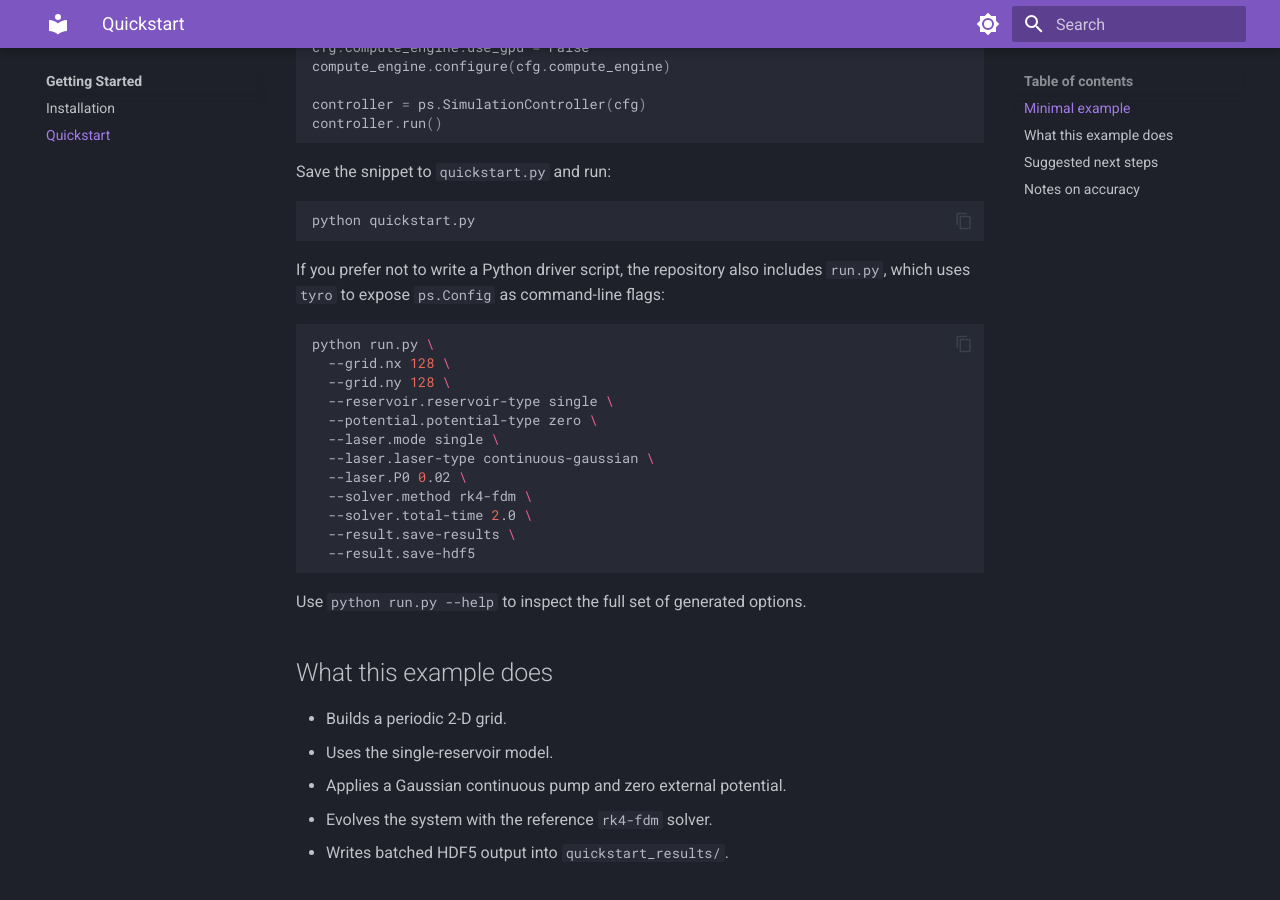
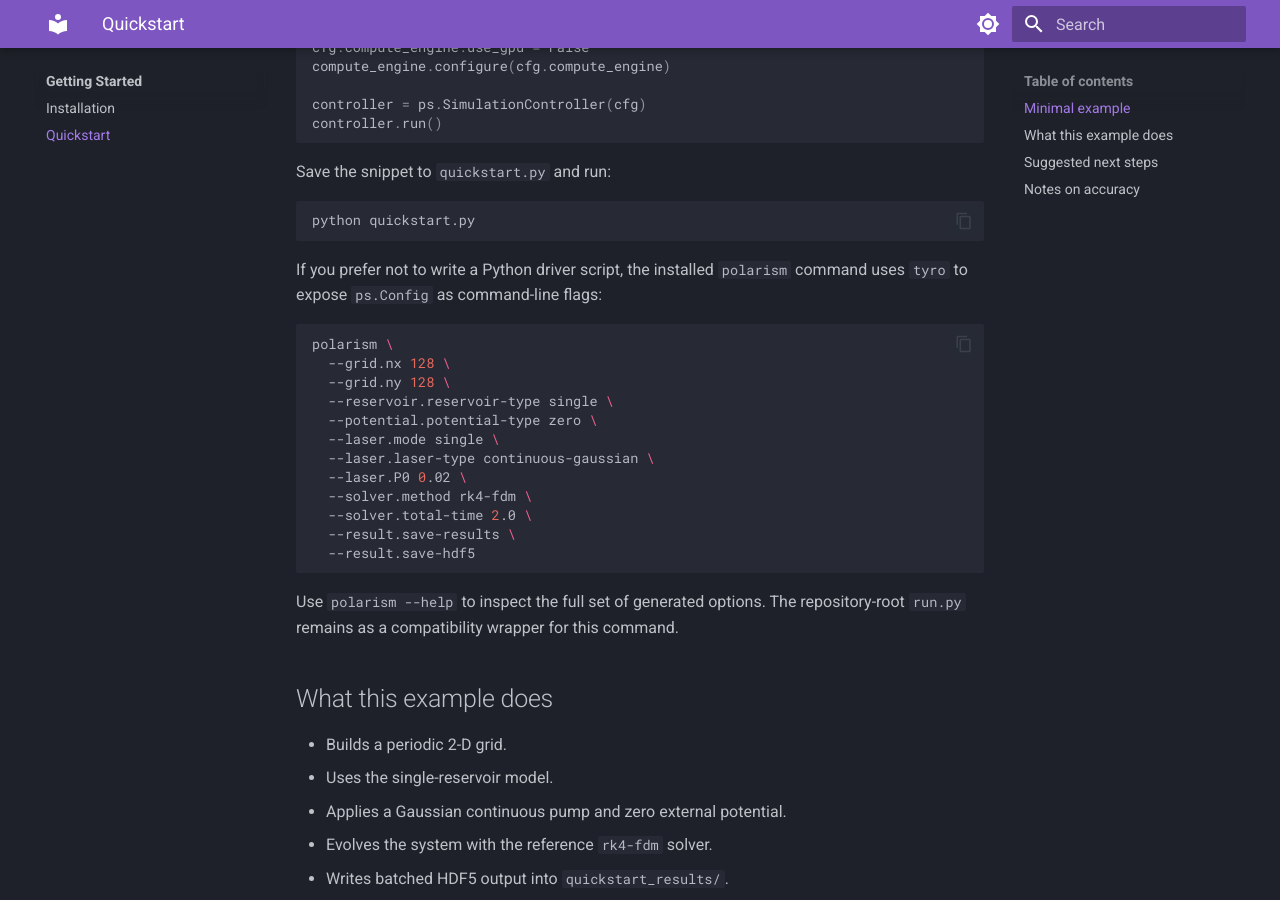
Before and after one commit to jakrog01/Polarism, an MkDocs documentation site: the page built from docs/getting-started/quickstart.md, in a window 1280 px wide and 900 px high, scrolled down 850 px. Built offline with MkDocs 1.6.1 and Material for MkDocs 9.7.7, drawn with Linux system fonts in a browser that asks for light colours.

Commit message:
fix docs/code consistency

````diff
--- a/docs/getting-started/quickstart.md
+++ b/docs/getting-started/quickstart.md
@@ -46,10 +46,11 @@ Save the snippet to `quickstart.py` and run:
 python quickstart.py
 ```
 
-If you prefer not to write a Python driver script, the repository also includes `run.py`, which uses `tyro` to expose `ps.Config` as command-line flags:
+If you prefer not to write a Python driver script, the installed `polarism`
+command uses `tyro` to expose `ps.Config` as command-line flags:
 
 ```bash
-python run.py \
+polarism \
   --grid.nx 128 \
   --grid.ny 128 \
   --reservoir.reservoir-type single \
@@ -63,7 +64,8 @@ python run.py \
   --result.save-hdf5
 ```
 
-Use `python run.py --help` to inspect the full set of generated options.
+Use `polarism --help` to inspect the full set of generated options. The
+repository-root `run.py` remains as a compatibility wrapper for this command.
 
 ## What this example does
 
--- a/mkdocs.yml
+++ b/mkdocs.yml
@@ -1,6 +1,6 @@
 site_name: Polarism
 site_description: High-performance documentation for the Polarism Gross-Pitaevskii solver
-site_url: https://jakrog01.github.io/polarism/
+site_url: https://jakrog01.github.io/Polarism/
 docs_dir: docs
 strict: true
 
--- a/pyproject.toml
+++ b/pyproject.toml
@@ -4,7 +4,7 @@ build-backend = "setuptools.build_meta"
 
 [project]
 name = "polarism"
-version = "0.1.0"
+version = "0.3.0"
 description = "High-performance tools for driven-dissipative exciton-polariton simulations"
 readme = "README.md"
 requires-python = ">=3.12"
@@ -21,19 +21,17 @@ dependencies = [
 [project.optional-dependencies]
 docs = [
     "mkdocs-material>=9.7",
-    "mkdocstrings-python>=1.16",
 ]
 test = [
     "pytest>=8.3",
 ]
 dev = [
     "mkdocs-material>=9.7",
-    "mkdocstrings-python>=1.16",
     "pytest>=8.3",
 ]
 
 [project.scripts]
-polarism = "run:main"
+polarism = "polarism.cli:main"
 
 [tool.setuptools]
 py-modules = ["run"]
````
Also changed, not shown: README.md (+3 -3 lines), docs/api/configuration.md (+8 -4 lines), docs/development/contributing.md (+2 -1 lines), docs/development/testing-and-ci.md (+1 -1 lines), docs/getting-started/installation.md (+2 -1 lines), run.py (+2 -15 lines), 1 other file.
